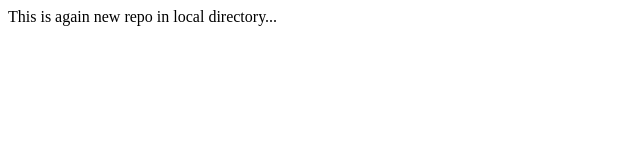
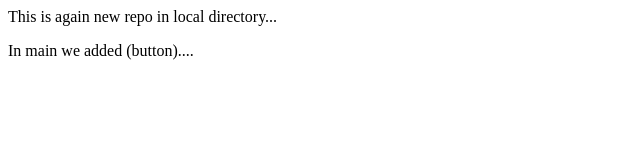
Before and after one commit to adarshgitbuh/localrepo, a plain HTML site: page index.html in a window 1280 px wide. Shown: the whole page, without its empty margins (0-640 px from the left). Drawn offline with Linux system fonts and the light colour scheme.

```diff
--- a/index.html
+++ b/index.html
@@ -1 +1,2 @@
 <p>This is again new repo in local directory...</p>
+<P>In main we added (button)....</P>
```
